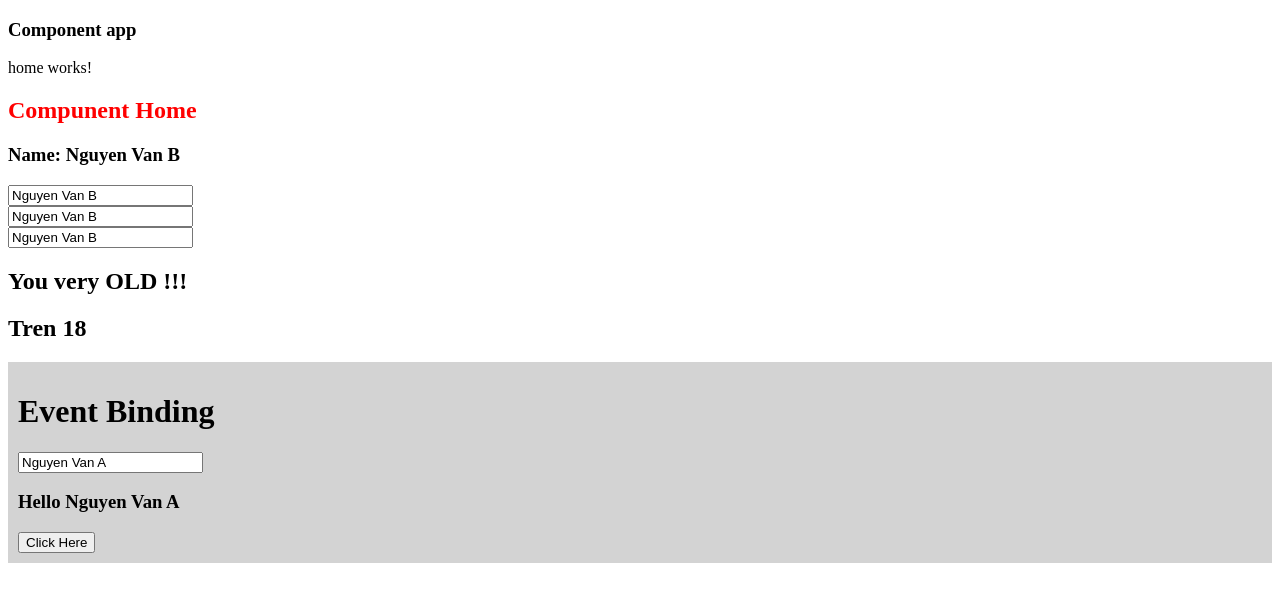
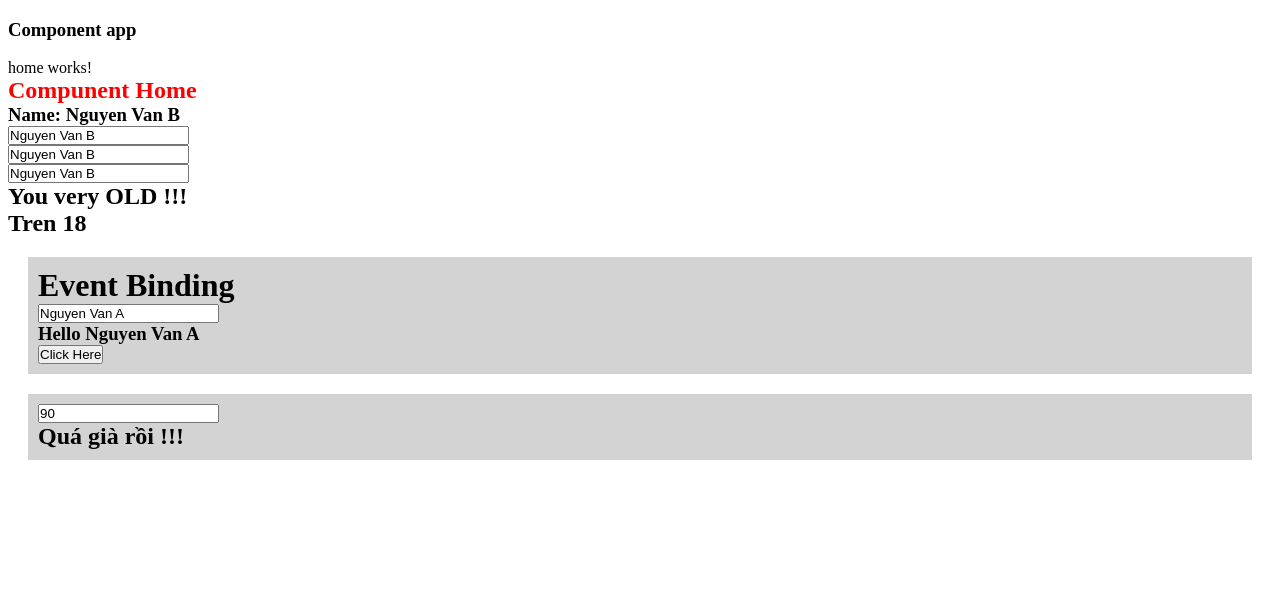
Before and after one commit to pytago02/Angular-Tutorial, an Angular app: page / in a window 1280 px wide. Shown: the top 602 px of the page. Built offline with nearby package versions, Linux system fonts and the light colour scheme.

Commit message:
ngTemplate

```diff
--- a/src/app/home/home.component.html
+++ b/src/app/home/home.component.html
@@ -6,6 +6,7 @@
 <input type="text" name="" id="" [value]="name" title="This is your Name {{name}}">
 <br>
 <input type="text" name="" id="" [value]="name" [title]="'This is your name: '   + name">
+
 @if(age > 18){
     <h2>You very OLD !!!</h2>
 }@else {
@@ -13,6 +14,7 @@
 }
 
 <h2 *ngIf="age > 18">Tren 18</h2>
+<h2 *ngIf="age < 18">Em chua 18</h2>
 
 <!-- () Đưa từ HTML vào code, [] Lấy từ code ra HTML -->
 <!-- Event Binding -->
@@ -34,3 +36,17 @@
 
     FormsModule được thêm vào imports trong @Component để hỗ trợ [(ngModel)].
     -->
+
+    <!-- Ng-Template -->
+     <div class="ngTemplate">
+        <input type="text" name="" id="" [(ngModel)]="age">
+
+        <div *ngIf="age>18; then gia; else tre"></div>
+       <ng-template #tre >
+         <h2>Còn trẻ lắm !!!</h2>
+       </ng-template>
+
+       <ng-template #gia>
+        <h2>Quá già rồi !!!</h2>
+      </ng-template>
+     </div>
--- a/src/app/home/home.component.scss
+++ b/src/app/home/home.component.scss
@@ -1,3 +1,7 @@
+*{
+    margin: 0;
+    padding: 0;
+}
 #h2-title{
     color: red;
     border: 3px;
@@ -5,5 +9,12 @@
 
 .EventBinding{
     background-color: lightgrey;
+    margin: 20px;
     padding: 10px;
 }
+
+.ngTemplate{
+    background-color: lightgrey;
+    margin: 20px;
+    padding: 10px;
+}
```
